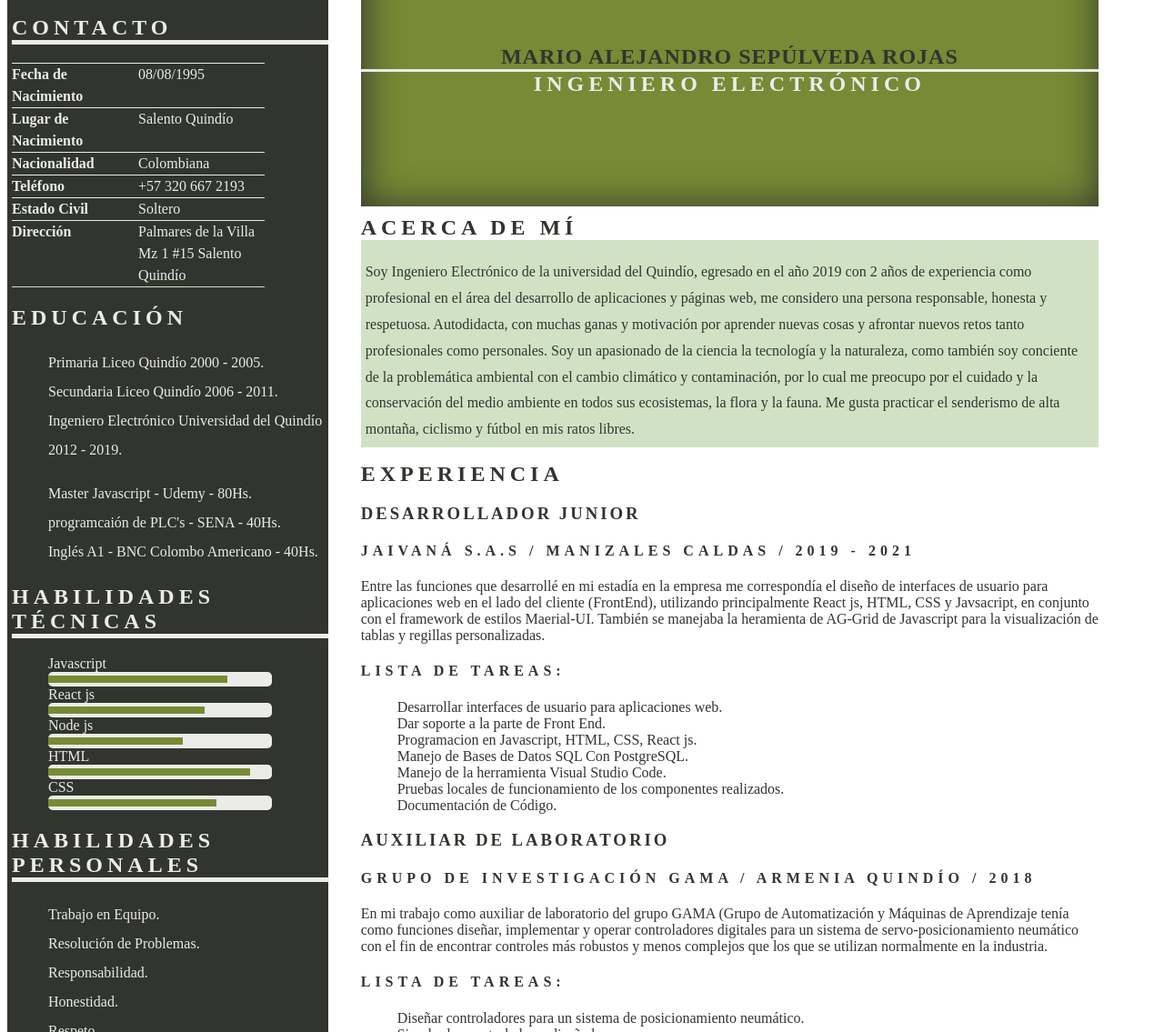
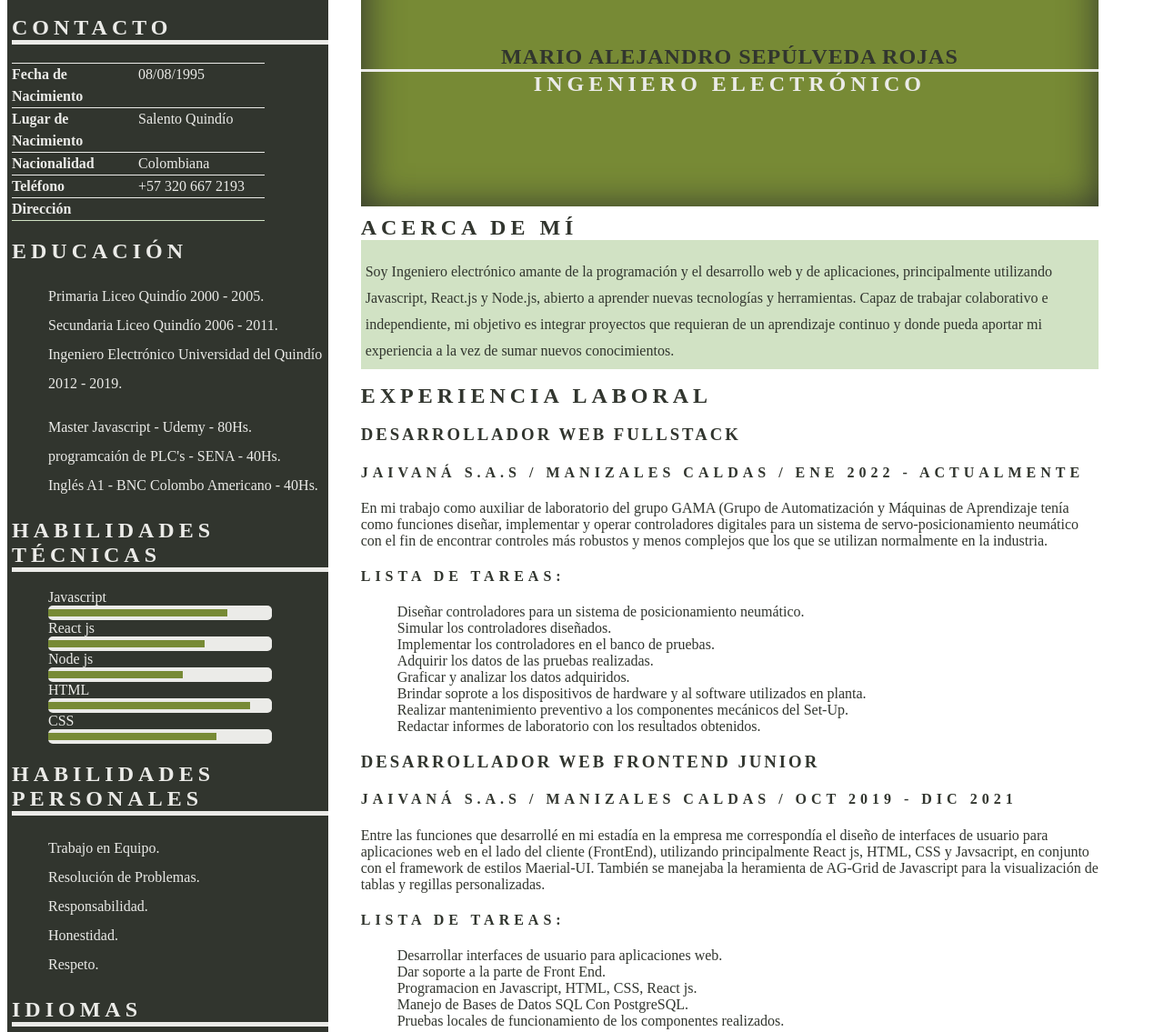
Before and after one commit to mariosepulveda/mariosepulveda, a website: page index.html in a window 1280 px wide. Shown: the part 81-1216 px from the top of the page at 91% size. Drawn offline with Linux system fonts and the light colour scheme.

Commit message:
Update index.html

```diff
--- a/index.html
+++ b/index.html
@@ -6,7 +6,7 @@
     <meta name="viewport" content="width=device-width, initial-scale=1.0">
     <link rel="stylesheet" href="style.css">
     <link rel="stylesheet" href="https://use.fontawesome.com/releases/v5.15.4/css/all.css" integrity="sha384-DyZ88mC6Up2uqS4h/KRgHuoeGwBcD4Ng9SiP4dIRy0EXTlnuz47vAwmeGwVChigm" crossorigin="anonymous">
-    <title>Mi CV</title>
+    <title>Hoja de vida</title>
 </head>
 <body>
     <div class="main-container">
@@ -31,10 +31,8 @@
                 <dd>Colombiana</dd>
                 <dt>Teléfono</dt>
                 <dd>+57 320 667 2193</dd>
-                <dt>Estado Civil</dt>
-                <dd>Soltero</dd>
                 <dt>Dirección</dt>
-                <dd>Palmares de la Villa Mz 1 #15 Salento Quindío</dd>
+                <dd></dd>
             </dl>
             <div class="clear"></div>
         </section>
@@ -128,19 +126,34 @@
 
         <section class="aboutme">
             <h2>Acerca de mí</h2>
-            <p>Soy Ingeniero Electrónico de la universidad del Quindío, egresado en el año 2019 con 2 años de experiencia como profesional
-                en el área del desarrollo de aplicaciones y páginas web, me considero una persona responsable, honesta y respetuosa.
-                Autodidacta, con muchas ganas y motivación por aprender nuevas cosas y afrontar nuevos retos tanto profesionales como personales.
-                Soy un apasionado de la ciencia la tecnología y la naturaleza, como también soy conciente de la problemática ambiental con el cambio climático y contaminación,
-                por lo cual me preocupo por el cuidado y la conservación del medio ambiente en todos sus ecosistemas, la flora y la fauna. Me gusta practicar el
-                senderismo de alta montaña, ciclismo y fútbol en mis ratos libres.
+            <p>Soy Ingeniero electrónico amante de la programación y el desarrollo web y de aplicaciones, principalmente utilizando Javascript, React.js y Node.js, abierto a aprender nuevas tecnologías y herramientas. Capaz de trabajar colaborativo e independiente, mi objetivo es integrar proyectos que requieran de un aprendizaje continuo y donde pueda aportar mi experiencia a la vez de sumar nuevos conocimientos.
             </p>
         </section>
         <section>
-            <h2>Experiencia</h2>
+            <h2>EXPERIENCIA LABORAL</h2>
             <article>
-                <h3>Desarrollador Junior</h3>
-                <h4>JAIVANÁ S.A.S / Manizales Caldas / 2019 - 2021</h4>
+                <h3>Desarrollador Web Fullstack</h3>
+                <h4>JAIVANÁ S.A.S / Manizales Caldas / Ene 2022 - Actualmente</h4>
+                <p>En mi trabajo como auxiliar de laboratorio del grupo GAMA (Grupo de Automatización y Máquinas de Aprendizaje tenía como funciones
+                    diseñar, implementar y operar controladores digitales para un sistema de servo-posicionamiento neumático con el fin de encontrar
+                    controles más robustos y menos complejos que los que se utilizan normalmente en la industria.
+
+                </p>
+                <h4>Lista de tareas:</h4>
+                <ul>
+                    <li>Diseñar controladores para un sistema de posicionamiento neumático.</li>
+                    <li>Simular los controladores diseñados.</li>
+                    <li>Implementar los controladores en el banco de pruebas.</li>
+                    <li>Adquirir los datos de las pruebas realizadas.</li>
+                    <li>Graficar y analizar los datos adquiridos.</li>
+                    <li>Brindar soprote a los dispositivos de hardware y al software utilizados en planta.</li>
+                    <li>Realizar mantenimiento preventivo a los componentes mecánicos del Set-Up.</li>
+                    <li>Redactar informes de laboratorio con los resultados obtenidos.</li>
+                </ul>
+            </article>
+            <article>
+                <h3>Desarrollador web Frontend Junior</h3>
+                <h4>JAIVANÁ S.A.S / Manizales Caldas / Oct 2019 - Dic 2021</h4>
                 <p>Entre las funciones que desarrollé en mi estadía en la empresa me correspondía el diseño de interfaces de usuario
                     para aplicaciones web en el lado del cliente (FrontEnd), utilizando principalmente React js, HTML, CSS y Javsacript, en conjunto con el framework
                     de estilos Maerial-UI. También se manejaba la heramienta de AG-Grid de Javascript para la visualización de tablas y regillas
@@ -152,9 +165,7 @@
                     <li>Dar soporte a la parte de Front End.</li>
                     <li>Programacion en Javascript, HTML, CSS, React js.</li>
                     <li>Manejo de Bases de Datos SQL Con PostgreSQL.</li>
-                    <li>Manejo de la herramienta Visual Studio Code.</li>
                     <li>Pruebas locales de funcionamiento de los componentes realizados.</li>
-                    <li>Documentación de Código.</li>
                 </ul>
             </article>
             <article>
```
